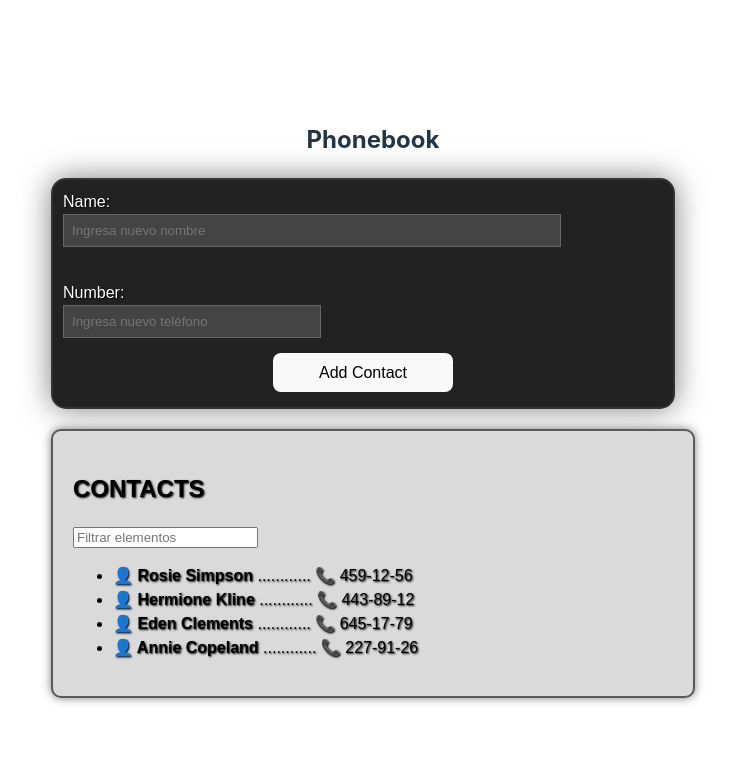
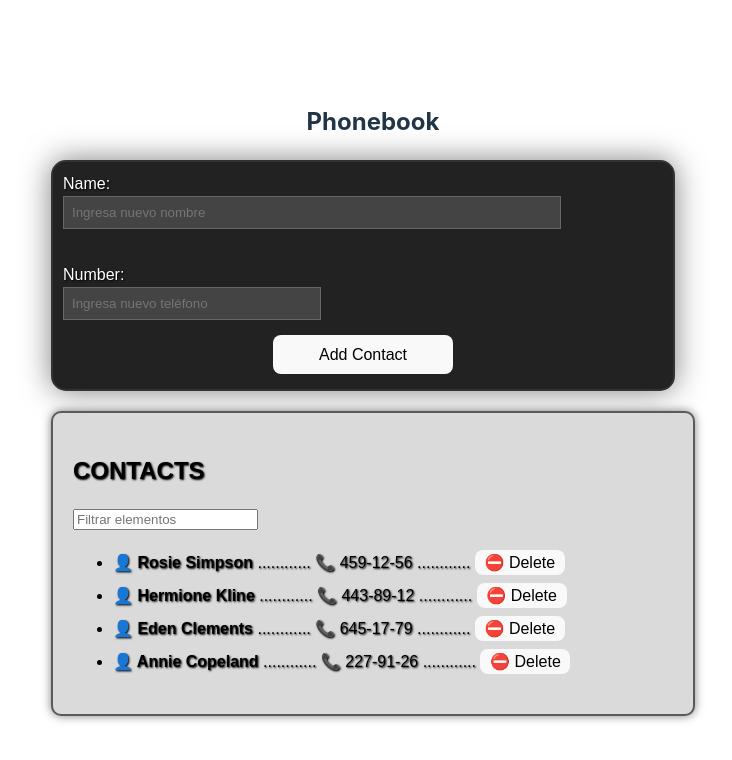
Before and after one commit to sergioing1000/goit-react-hw-02-phonebook, a React (Vite) app: page / in a window 1280 px wide. Shown: the top 760 px of the page, without its empty margins (267-999 px from the left). Built offline with nearby package versions, Linux system fonts and the light colour scheme.

Commit message:
modified:   src/App.jsx 	modified:   src/Components/Contacts.jsx 	modified:   src/Components/contacts.css

```diff
--- a/src/App.jsx
+++ b/src/App.jsx
@@ -30,10 +30,10 @@ function App() {
 
   let state = {
     contacts: [
-      { id: 1, name: "Rosie Simpson", number: "459-12-56" },
-      { id: 2, name: "Hermione Kline", number: "443-89-12" },
-      { id: 3, name: "Eden Clements", number: "645-17-79" },
-      { id: 4, name: "Annie Copeland", number: "227-91-26" },
+      { id: "1", name: "Rosie Simpson", number: "459-12-56" },
+      { id: "2", name: "Hermione Kline", number: "443-89-12" },
+      { id: "3", name: "Eden Clements", number: "645-17-79" },
+      { id: "4", name: "Annie Copeland", number: "227-91-26" },
     ],
     name: "",
   };
--- a/src/Components/Contacts.jsx
+++ b/src/Components/Contacts.jsx
@@ -1,20 +1,8 @@
-import './contacts.css'
+import "./contacts.css";
 import { useState } from "react";
-
-const Items = ({ nombre, tel }) => {
-
-  return (
-    <li style={{ textAlign: "left" }}>
-      <span style={{ fontWeight: "bold" }}> 👤 {nombre}</span>
-      <span> ............ </span>
-      <span> 📞 {tel}</span>
-    </li>
-  );
-};
-
+import { useEffect } from "react";
 
 export const Contacts = ({ contacts }) => {
-
 
   const [filter, setFilter] = useState("");
 
@@ -27,11 +15,29 @@ export const Contacts = ({ contacts }) => {
     const filtered = contacts.filter((item) =>
       item.name.toLowerCase().includes(value.toLowerCase())
     );
-
     setFilteredItems(filtered);
-
   };
 
+  const Items = ({ nombre, tel, ident }) => {
+    return (
+      <li className="ItemList" style={{ textAlign: "left" }}>
+        <span style={{ fontWeight: "bold" }}> 👤 {nombre}</span>
+        <span> ............ </span>
+        <span> 📞 {tel}</span>
+        <span> ............ </span>
+        <button className="ButtonList" onClick={() => clickDeletItem(ident)}>
+          ⛔ Delete
+        </button>
+      </li>
+    );
+  };
+
+  const clickDeletItem = (idToDelete) => {
+    const updatedContacts = filteredItems.filter(
+      (posici) => posici.id !== idToDelete
+    );
+    setFilteredItems(updatedContacts);
+  };
 
   return (
     <>
@@ -49,18 +55,27 @@ export const Contacts = ({ contacts }) => {
           <ul>
             {filter === ""
               ? contacts.map((item) => (
-                  <Items key={item.id} nombre={item.name} tel={item.number}>
+                  <Items
+                    key={item.id}
+                    nombre={item.name}
+                    tel={item.number}
+                    ident={item.id}
+                  >
                     {" "}
                   </Items>
                 ))
               : filteredItems.map((item) => (
-                  <Items key={item.id} nombre={item.name} tel={item.number}>
+                  <Items
+                    key={item.id}
+                    nombre={item.name}
+                    tel={item.number}
+                    ident={item.id}
+                  >
                     {" "}
                   </Items>
                 ))}
           </ul>
         </div>
-
       </section>
     </>
   );
--- a/src/Components/contacts.css
+++ b/src/Components/contacts.css
@@ -18,3 +18,15 @@
     align-items: baseline;
     width: 600px;
 }
+
+.ButtonList{
+    display: inline;
+    height: 25px;
+    width: 90px;
+    padding: 0;
+    margin: 4px 0;
+}
+
+.ItemList{
+    text-align: center;
+}
```
